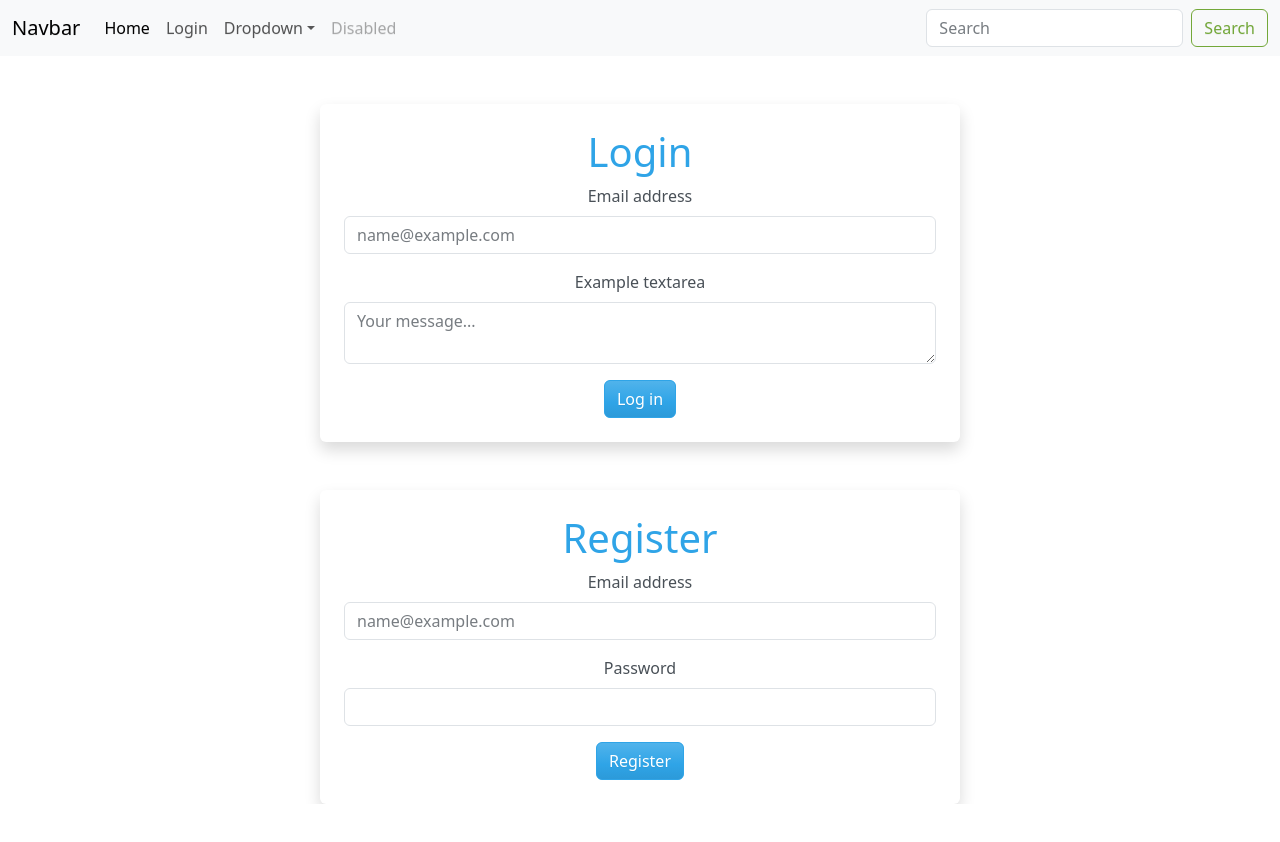
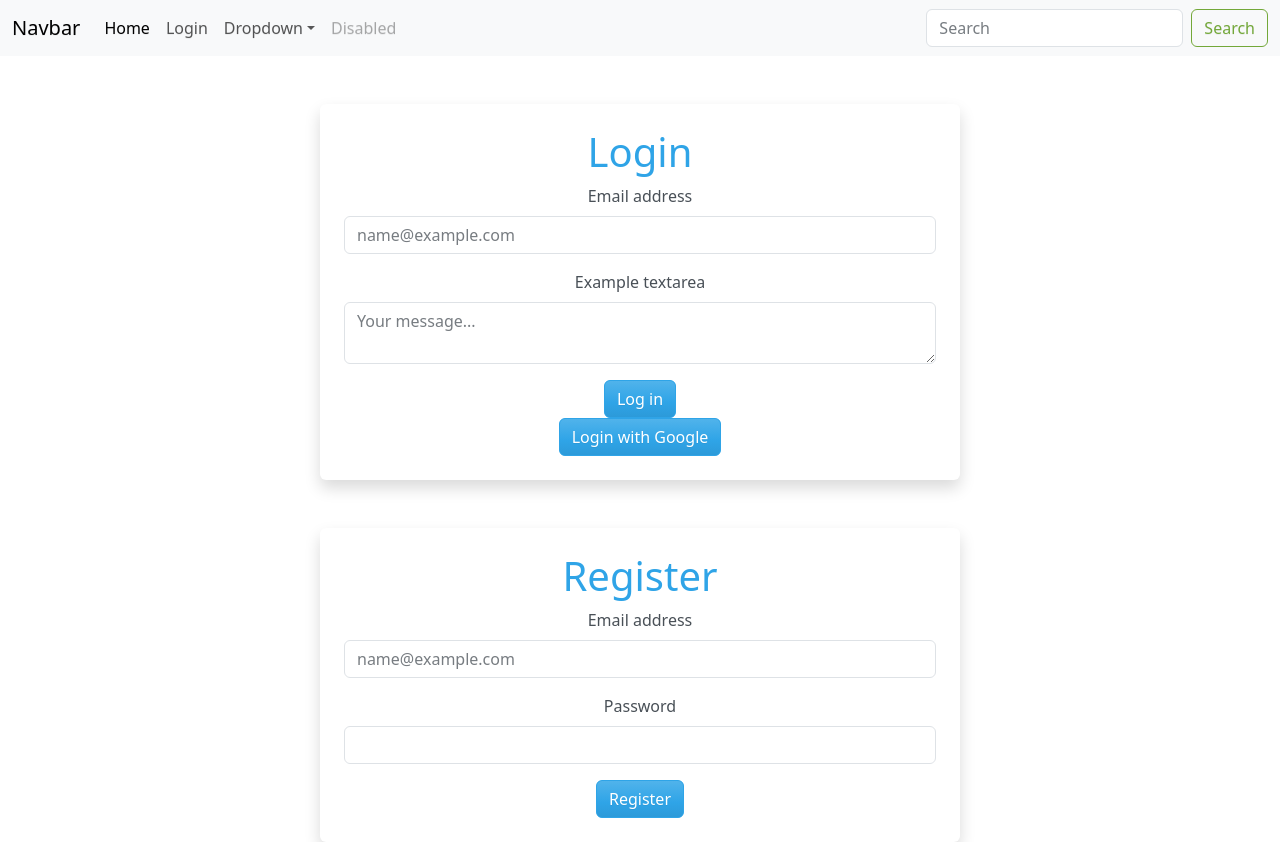
Before and after one commit to johnmartinroque/GroupTask, a React (Create React App) app in the folder main/: page /login in a window 1280 px wide. Before the commit the page ends 804 px from the top, so only its background shows below. Built offline with nearby package versions, Linux system fonts and the light colour scheme.

Commit message:
googleLogin

```diff
--- a/main/src/components/Login.jsx
+++ b/main/src/components/Login.jsx
@@ -1,7 +1,17 @@
 import React from "react";
 import { Button, Col, Row } from "react-bootstrap";
+import { auth, googleProvider } from "../firebase";
+import { GoogleAuthProvider, signInWithPopup } from "firebase/auth";
 
 function Login() {
+  const googleLogin = async () => {
+    try {
+      const user = await signInWithPopup(auth, googleProvider);
+    } catch (err) {
+      console.error(err);
+    }
+  };
+
   return (
     <div className="d-flex justify-content-center mt-5">
       <div className="bg-white rounded p-4 shadow" style={{ width: "40rem" }}>
@@ -32,6 +42,7 @@ function Login() {
             <Button>Log in</Button>
           </Col>
         </Row>
+        <Button onClick={googleLogin}>Login with Google</Button>
       </div>
     </div>
   );
--- a/main/src/components/Register.jsx
+++ b/main/src/components/Register.jsx
@@ -18,6 +18,7 @@ function Register() {
       const user = result.user;
       setEmail("");
       setPassword("");
+      setErrorMessage("Registered");
     } catch (err) {
       console.error(err);
       if (err.message == "Firebase: Error (auth/email-already-in-use).") {
```
